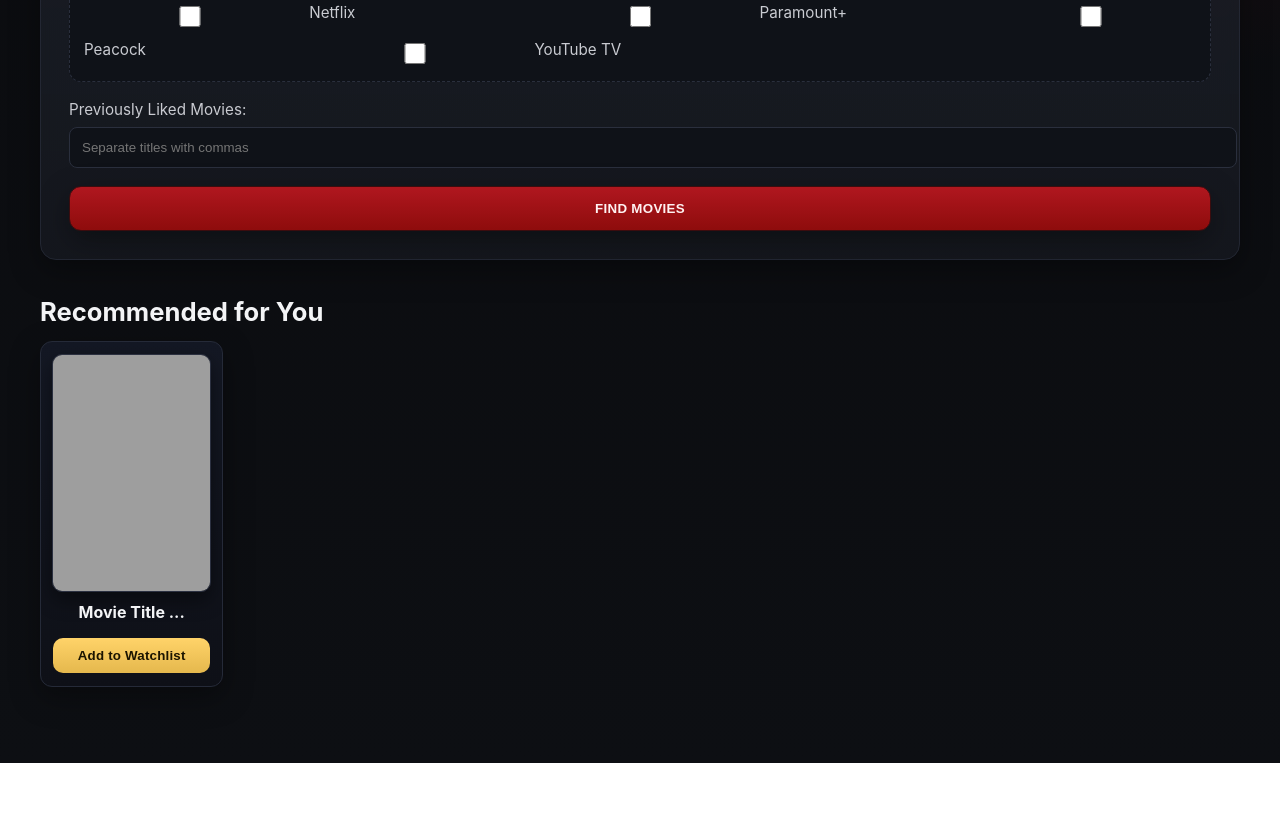
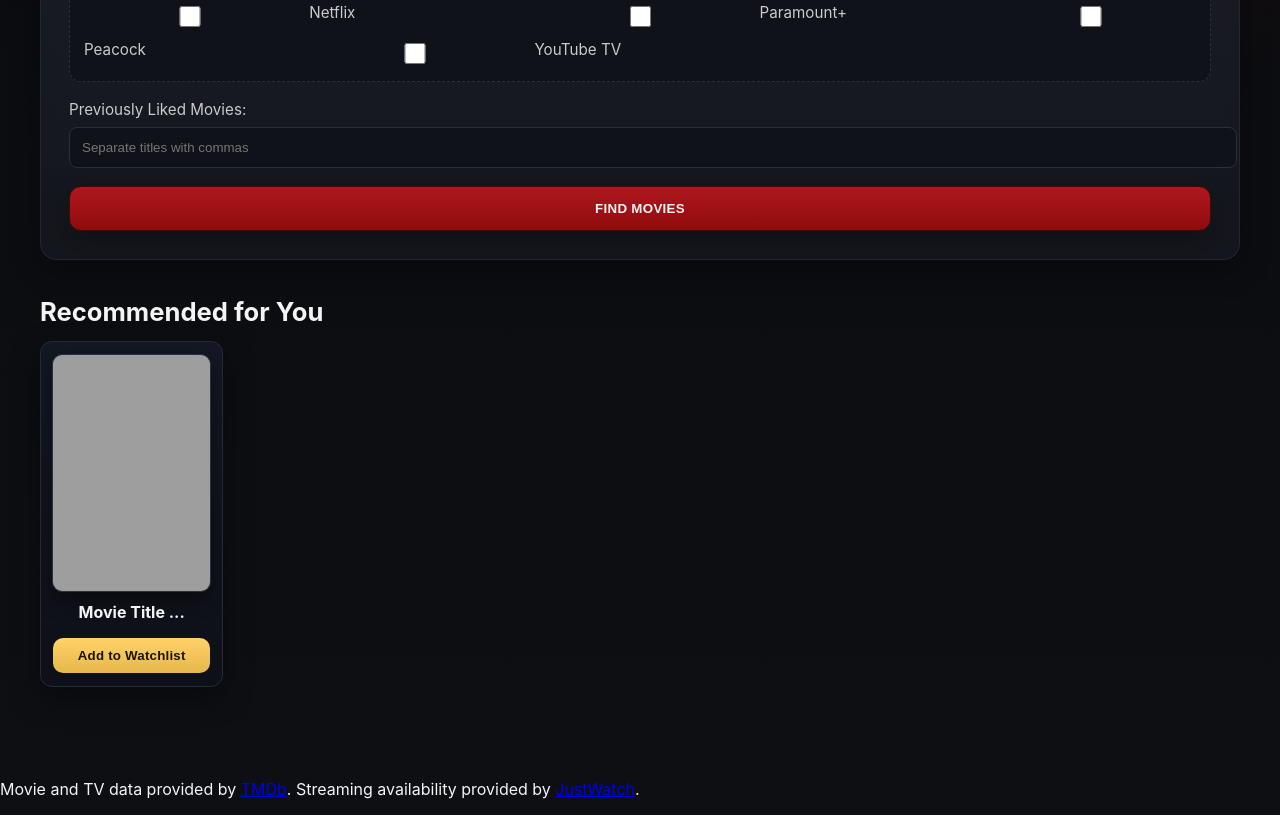
Before and after one commit to brodricyoung/movie-finder, a plain HTML site: page index.html in a window 1280 px wide. Shown: the part 477-1292 px from the top of the page. Before the commit the page ends 1240 px from the top, so only its background shows below. Drawn offline with Linux system fonts and the light colour scheme; grey boxes are pictures that could not be loaded.

Commit message:
api attribution

```diff
--- a/index.html
+++ b/index.html
@@ -160,6 +160,14 @@
 
     </main>
 
+    <footer>
+        <p>
+            Movie and TV data provided by <a href="https://www.themoviedb.org/" target="_blank" rel="noopener noreferrer">TMDb</a>.
+            Streaming availability provided by <a href="https://www.justwatch.com/" target="_blank" rel="noopener noreferrer">JustWatch</a>.
+        </p>
+    </footer>
+
+
     <!-- WATCHLIST MODAL -->
     <!-- JS: Show/Hide this modal when user clicks watchlist button -->
     <div id="watchlist-modal" class="modal" style="display:none;">
```
